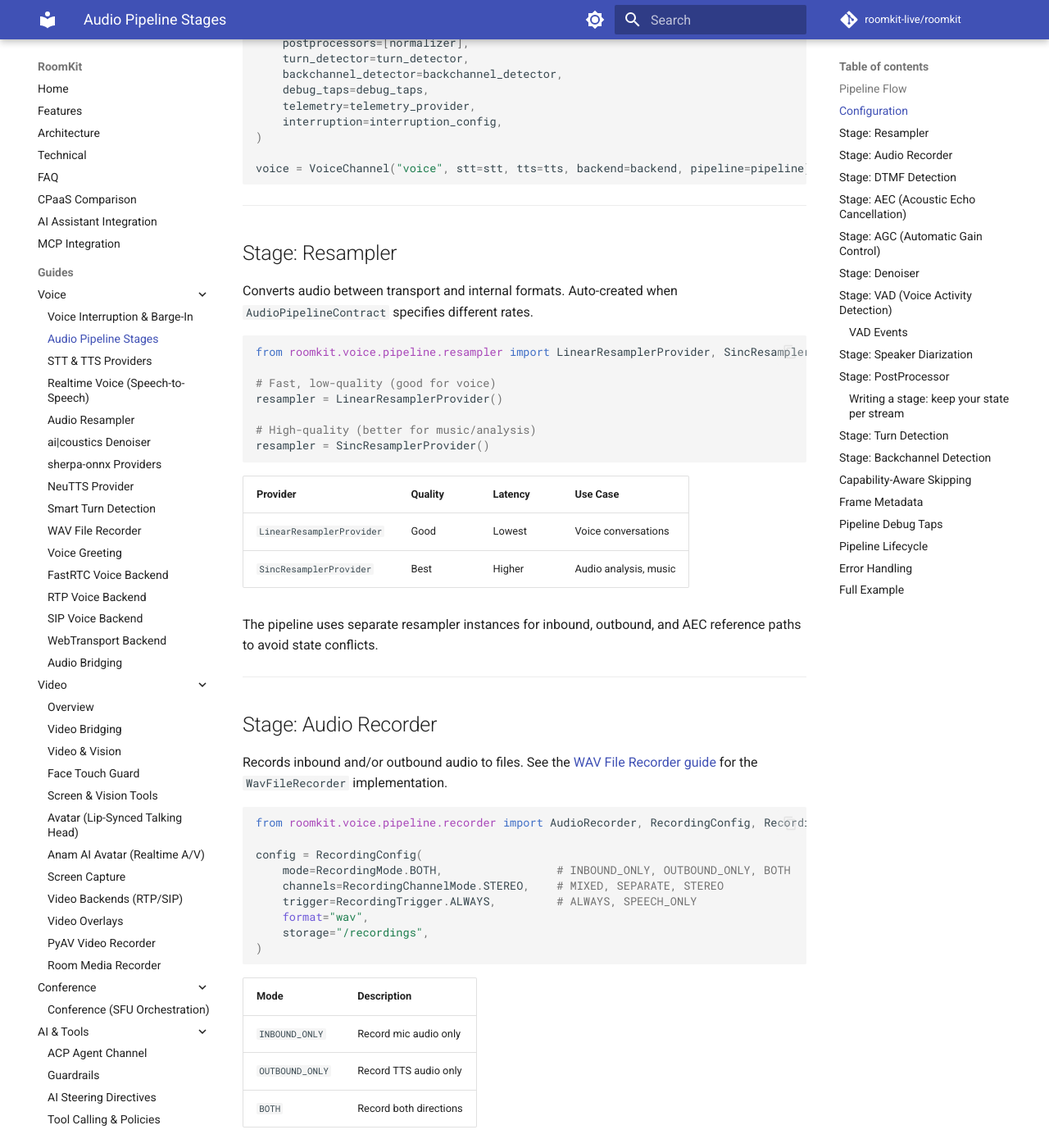
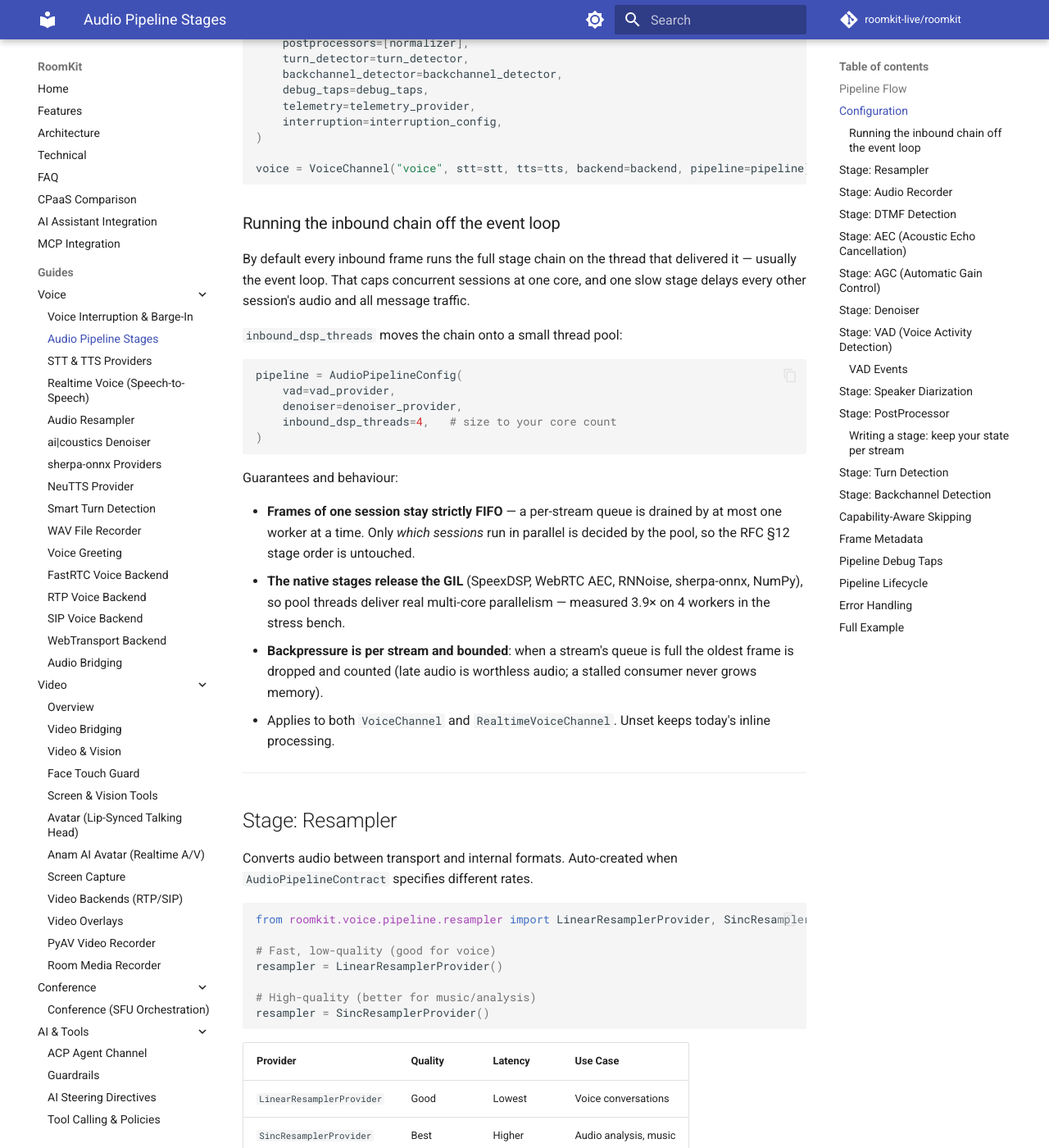
Before and after one commit to roomkit-live/roomkit-docs, an MkDocs documentation site: the page built from docs/guides/audio-pipeline-stages.md, in a window 1280 px wide and 1400 px high, scrolled down 747 px. Shown: the whole window at 82% size. Built offline with MkDocs 1.6.1 and Material for MkDocs 9.7.7, drawn with Linux system fonts in a browser that asks for light colours; comment, search, counter and statistics services are not loaded.

Commit message:
docs(guides): inbound_dsp_threads — the DSP chain off the event loop
New section in the audio-pipeline guide (guarantees: per-session FIFO,
RFC §12 order untouched, GIL-releasing native stages, bounded
drop-oldest backpressure, measured 3.9x on 4 workers) and a pointer
from the scaling guide's horizontal story to this vertical one.

````diff
--- a/docs/guides/audio-pipeline-stages.md
+++ b/docs/guides/audio-pipeline-stages.md
@@ -38,6 +38,38 @@ pipeline = AudioPipelineConfig(
 
 voice = VoiceChannel("voice", stt=stt, tts=tts, backend=backend, pipeline=pipeline)
 ```
+
+### Running the inbound chain off the event loop
+
+By default every inbound frame runs the full stage chain on the thread
+that delivered it — usually the event loop. That caps concurrent sessions
+at one core, and one slow stage delays every other session's audio and
+all message traffic.
+
+`inbound_dsp_threads` moves the chain onto a small thread pool:
+
+```python
+pipeline = AudioPipelineConfig(
+    vad=vad_provider,
+    denoiser=denoiser_provider,
+    inbound_dsp_threads=4,   # size to your core count
+)
+```
+
+Guarantees and behaviour:
+
+- **Frames of one session stay strictly FIFO** — a per-stream queue is
+  drained by at most one worker at a time. Only *which sessions* run in
+  parallel is decided by the pool, so the RFC §12 stage order is
+  untouched.
+- **The native stages release the GIL** (SpeexDSP, WebRTC AEC, RNNoise,
+  sherpa-onnx, NumPy), so pool threads deliver real multi-core
+  parallelism — measured 3.9× on 4 workers in the stress bench.
+- **Backpressure is per stream and bounded**: when a stream's queue is
+  full the oldest frame is dropped and counted (late audio is worthless
+  audio; a stalled consumer never grows memory).
+- Applies to both `VoiceChannel` and `RealtimeVoiceChannel`. Unset keeps
+  today's inline processing.
 
 ---
 
````
Also changed, not shown: docs/guides/scaling.md (+7 -0 lines).
